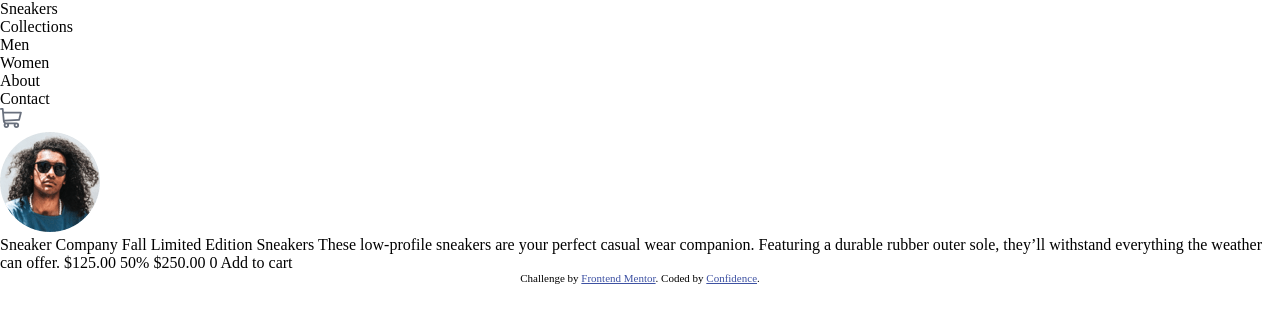
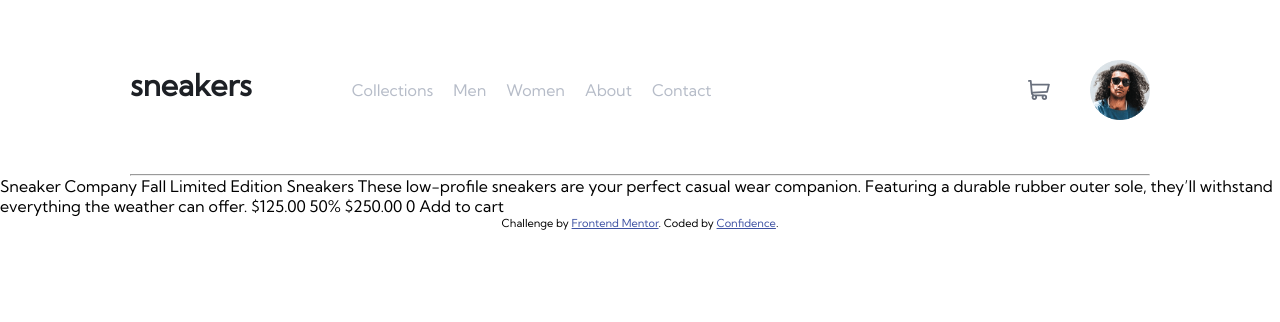
Before and after one commit to CMadiope/ecommerce-product-page-main, a plain HTML site: page index.html in a window 1280 px wide. Drawn offline with Linux system fonts and the light colour scheme.

Commit message:
ADD: navbar styles

```diff
--- a/index.html
+++ b/index.html
@@ -20,7 +20,8 @@
   <div class="container">
     <nav>
       <div class="left-nav">
-        <div class="sneakers">Sneakers</div>
+        <h3 class="sneakers">sneakers</h3>
+
         <ul class="links">
           <li>Collections</li>
           <li>Men</li>
@@ -38,6 +39,17 @@
         </div>
       </div>
     </nav>
+    <hr>
+    <main>
+      <div class="cards">
+        <div class="picture-card">
+
+        </div>
+        <div class="info-card">
+
+        </div>
+      </div>
+    </main>
   </div>
 
 
--- a/style.css
+++ b/style.css
@@ -4,8 +4,66 @@
   margin: 0;
   padding: 0;
   box-sizing: border-box;
+  font-family: 'Kumbh Sans';
 }
 
 .body {
   font-family: 'Kumbh Sans', sans-serif;
 }
+
+nav {
+  display: flex;
+  justify-content: space-between;
+  margin: 50px 130px 50px 130px;
+}
+ul{
+  display: flex;
+  margin-top: 10px;
+}
+ul li {
+  list-style: none;
+  padding-right: 20px;
+  cursor: pointer;
+  color: hsl(220, 14%, 75%);
+}
+
+.left-nav{
+  display: flex;
+  justify-content: space-between;
+  margin-bottom: 5px;
+  align-items: center;
+}
+.right-nav {
+  display: flex;
+
+}
+
+.sneakers {
+  font-weight: bolder;
+  font-size: 30px;
+  margin-right: 100px;
+  cursor: pointer;
+  color: hsl(220, 13%, 13%);
+}
+
+.cart {
+  margin-right: 40px;
+  cursor: pointer;
+  margin-top: 30px;
+}
+.avatar {
+  cursor: pointer;
+  margin-top: 10px;
+}
+.avatar img{
+  width: 60px;
+  height: 60px;
+}
+.avatar img:hover {
+  opacity: 0.5;
+}
+
+hr {
+  size: 2px;
+  margin: 0 130px 0 130px;
+}
```
